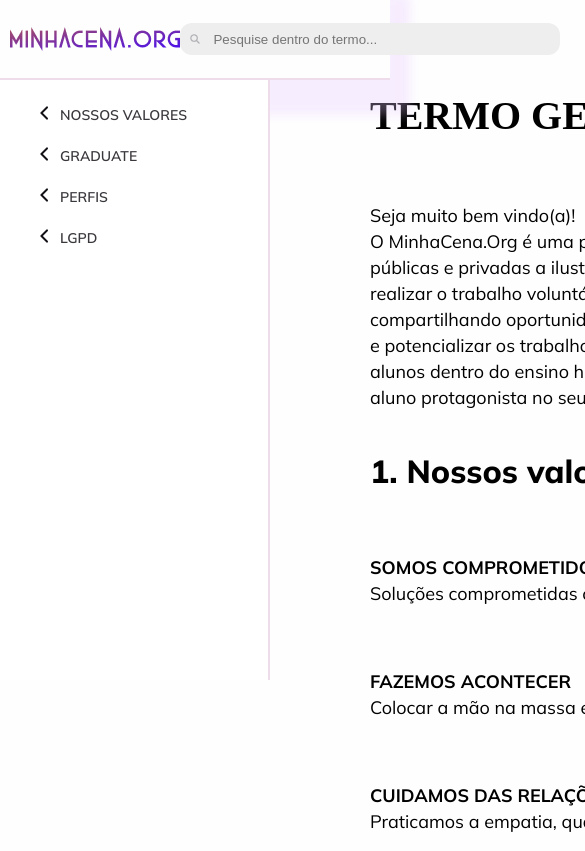
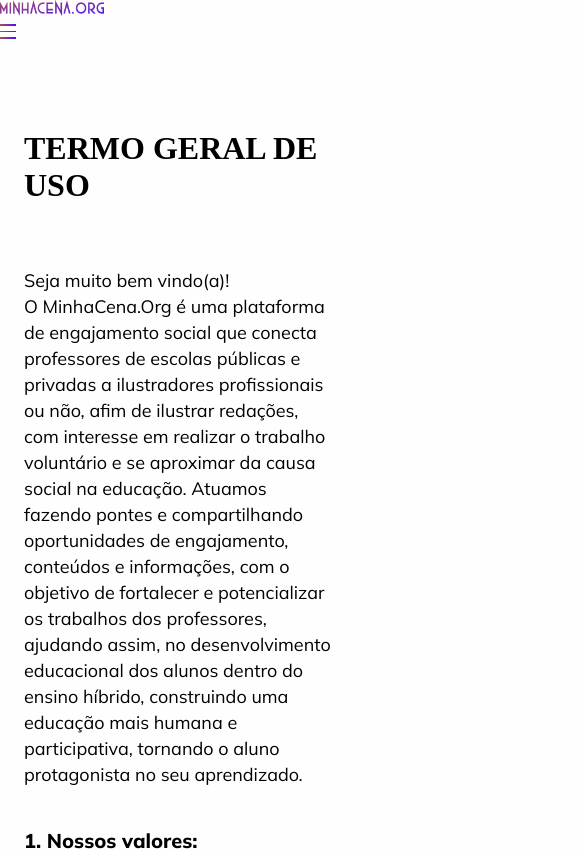
Before and after one commit to MinhaCena/minha-cena-site, a Next.js app: page /terms in a window 390 px wide. Shown: the top 851 px of the page, 585 px wide, since content can reach past the window. Built offline with nearby package versions, Linux system fonts and the light colour scheme.

Commit message:
feat: make the terms of use page responsive
#36

```diff
--- /dev/null
+++ b/src/app/terms/_base.scss
@@ -0,0 +1,133 @@
+.navbar{
+    position: fixed;
+    top: 0;
+    left: 0;
+    width: 100%;
+    height: 80px;
+    padding: 4px 2.5%;
+    background-color: #FEFEFE;
+    display: flex;
+    justify-content: space-between;
+    align-items: center;
+    box-shadow: 0px 15px 10px 20px rgba(229, 197, 254, 0.3);
+    border-bottom: 2px solid;
+    border-color: rgba(239, 220, 235, 1);
+}
+
+.search_box{
+    background-color: #EEEEEF;
+    border-radius: 12px;
+    width: max-content;
+    height: 32px;
+    display: flex;
+    align-items: center;
+    padding-right: 32px;
+    padding-left: 1em;
+}
+
+.search{
+    background-color: #EEEEEF;
+    padding-left: 1em;
+    height: 32px;
+    width: 328px;
+    border: none;
+    outline: none;
+
+}
+
+.sidebar{
+    margin-top: 8em;
+    position: fixed;
+    display: flex;
+    flex-direction: column;
+    align-items: flex-start;
+    width: 270px;
+    height: 600px;
+    background-color: #FFFFFF;
+    border-right: 2px solid;
+    border-color: rgba(239, 220, 235, 1);
+}
+
+.sidebar_box{
+    width: 270px;
+    padding-top: 16px;
+    text-align: left;
+    padding-inline-start: unset;
+    padding-left: 0;
+}
+
+.sidebar_item{
+    width: 200px;
+    height: 40px;
+    display: inline-flex;
+    padding: 0 16px 0 12px;
+    color: #3B383D;
+    text-decoration: none;
+    font-family: 'Mulish';
+    font-style: normal;
+    font-weight: 600;
+    font-size: 14px;
+    line-height: 16px;
+}
+
+.sidebar_icon{
+    display: inline-flex;
+    margin-left: 4em;
+}
+
+.content{
+    background-color: #FEFEFE;
+    padding-left: 25em;
+    padding-top: 1.5em;
+    padding-right: 5em;
+}
+
+.content_box{
+    padding-top: 5em;
+    margin-left: 120px;
+    width: 856px;
+}
+
+.title_principal{
+    font-family: 'Euclid Circular B';
+    font-style: normal;
+    font-weight: 700;
+    font-size: 40px;
+    margin-bottom: 64px;
+}
+
+.title{
+    font-family: 'Mulish';
+    font-style: normal;
+    font-weight: 800;
+    font-size: 32px;
+    margin-bottom: 64px;
+    margin-top: 40px;
+}
+
+.content_text{
+    font-family: 'Mulish';
+    font-style: normal;
+    font-weight: 400;
+    font-size: 18px;
+    line-height: 26px;
+    margin-bottom: 1em;
+}
+
+.content_list{
+    margin-left: 3em;
+}
+
+.content_text_value{
+    width: 25em;
+    font-size: 18px;
+    line-height: 26px;
+}
+
+.icon{
+    display: none;
+}
+
+.menu{
+    display: none;
+}
--- a/src/app/terms/page.tsx
+++ b/src/app/terms/page.tsx
@@ -1,32 +1,136 @@
+"use client"
 import Image from 'next/image'
 import styles from './styles.module.scss'
+import { use, useState } from 'react'
 
 export default function Page(){
+
+    const [isMenuClicked, setMenuclicked] = useState(false);
+
+    const updateMenu = () =>{
+        setMenuclicked(!isMenuClicked);
+    }
+
     return(
         <>
-            <header className={styles.navbar}>
-                <Image src="/img/terms/Vector.png" width={170} height={24} alt='logo'/>
+            <header className={`navbar ${isMenuClicked ? "open" : ""}`}>
+                <Image className={styles.logo} src="/img/terms/Vector.png" width={170} height={24} alt='logo'/>
                 <form className={styles.search_box}>
-                    <Image src="/img/terms/tabler_search.png" width={10.37} height={10.37} alt='search' />
-                    <input className={styles.search} type="search" placeholder="Pesquise dentro do termo..."/>
+                    <Image
+                        src="/img/terms/tabler_search.png"
+                        width={10.37}
+                        height={10.37}
+                        alt='search'
+                    />
+                    <input
+                        className={styles.search}
+                        type="search"
+                        placeholder="Pesquise dentro do termo..."
+                    />
                 </form>
+
+                <div className={styles.icon} onClick={updateMenu}>
+                    <div className={styles.icon_bar}></div>
+                    <div className={styles.icon_bar}></div>
+                    <div className={styles.icon_bar}></div>
+                </div>
             </header>
 
+            {isMenuClicked &&(
+                <div className={styles.menu}>
+                    <div className={styles.menu_box}>
+                        <div className={styles.menu_list}>
+                            <div className={styles.menu_item}>
+                                <Image
+                                    src="/img/terms/VectorNossosValores.png"
+                                    alt='NossosValores'
+                                    width={13.75}
+                                    height={13.75}
+                                />
+                                <a className={styles.menu_link} href='#NossosValores'>Nossos Valores</a>
+                            </div>
+
+                            <div className={styles.menu_item}>
+                                <Image
+                                    src="/img/terms/Gratuidade.png"
+                                    alt='Gratuidade'
+                                    width={13.75}
+                                    height={13.75}
+                                />
+                                <a className={styles.menu_link} href='#Gratuidade'>Gratuidade</a>
+                            </div>
+
+                            <div className={styles.menu_item}>
+                                <Image
+                                    src="/img/terms/Perfis.png"
+                                    alt='Perfis'
+                                    width={13.75}
+                                    height={13.75}
+                                />
+                                <a className={styles.menu_link} href='#Perfis'>Perfis</a>
+                            </div>
+
+                            <div className={styles.menu_item}>
+                                <Image
+                                    src="/img/terms/LGPD.png" alt='LGPD'
+                                    width={13.75}
+                                    height={13.75}
+                                />
+                                <a className={styles.menu_link} href='#LGPD'>LGPD</a>
+                            </div>
+
+                            <div className={styles.menu_vector}></div>
+
+                            <div className={styles.menu_otherlink}>
+                                <a className={styles.menu_link} href='#LGPD'>Voltar</a>
+                            </div>
+
+                            <div className={styles.menu_otherlink}>
+                                <a className={styles.menu_link} href='#LGPD'>Homepage</a>
+                            </div>
+                        </div>
+                    </div>
+                </div>
+            )}
+
             <aside className={styles.sidebar}>
-
-                <ul className={styles.sidebar_box}>
-                    <Image className={styles.sidebar_icon} src="/img/terms/arrow.png" width={8} height={14} alt='link'/>
+                <div className={styles.sidebar_box}>
+                    <Image
+                        className={styles.sidebar_icon}
+                        src="/img/terms/arrow.png"
+                        width={8}
+                        height={14}
+                        alt='link'
+                    />
                     <a className={styles.sidebar_item} href="#NossosValores">NOSSOS VALORES</a>
 
-                    <Image className={styles.sidebar_icon} src="/img/terms/arrow.png" width={8} height={14} alt='link'/>
+                    <Image
+                        className={styles.sidebar_icon}
+                        src="/img/terms/arrow.png"
+                        width={8}
+                        height={14}
+                        alt='link'
+                    />
                     <a className={styles.sidebar_item} href="#Gratuidade">GRADUATE</a>
 
-                    <Image className={styles.sidebar_icon} src="/img/terms/arrow.png" width={8} height={14} alt='link'/>
+                    <Image
+                        className={styles.sidebar_icon}
+                        src="/img/terms/arrow.png"
+                        width={8}
+                        height={14}
+                        alt='link'
+                    />
                     <a className={styles.sidebar_item} href="#Perfis">PERFIS</a>
 
-                    <Image className={styles.sidebar_icon} src="/img/terms/arrow.png" width={8} height={14} alt='link'/>
+                    <Image
+                        className={styles.sidebar_icon}
+                        src="/img/terms/arrow.png"
+                        width={8}
+                        height={14}
+                        alt='link'
+                    />
                     <a className={styles.sidebar_item} href="#LGPD">LGPD</a>
-                </ul>
+                </div>
             </aside>
 
             <div className={styles.content}>
--- a/src/app/terms/styles.module.scss
+++ b/src/app/terms/styles.module.scss
@@ -1,124 +1,207 @@
+@import 'base';
+
+@media screen and (min-width: 1960px){
+
     .navbar{
         position: fixed;
         top: 0;
         left: 0;
         width: 100%;
-    height: 80px;
+        height: 150px;
         padding: 4px 2.5%;
-    background-color: #FEFEFE;
-    display: flex;
-    justify-content: space-between;
-    align-items: center;
-    box-shadow: 0px 15px 10px 20px rgba(229, 197, 254, 0.3);
-    border-bottom: 2px solid;
-    border-color: rgba(239, 220, 235, 1);
+    }
+
+    .search{
+        width: 525px;
+        height: 50px;
+        font-size: 24px;
     }
 
     .search_box{
-    background-color: #EEEEEF;
         border-radius: 12px;
         width: max-content;
-    height: 32px;
-    display: flex;
-    align-items: center;
-    padding-right: 32px;
-    padding-left: 1em;
-}
-
-.search{
-    background-color: #EEEEEF;
-    padding-left: 1em;
-    height: 32px;
-    width: 328px;
-    border: none;
-    outline: none;
+        height: 50px;
     }
 
     .sidebar{
-    margin-top: 8em;
-    position: fixed;
-    display: flex;
-    flex-direction: column;
-    align-items: flex-start;
-    width: 270px;
-    height: 600px;
-    background-color: #FFFFFF;
-    border-right: 2px solid;
-    border-color: rgba(239, 220, 235, 1);
+        margin-top: 15em;
+        width: 400px;
     }
 
     .sidebar_box{
-    width: 270px;
-    padding-top: 16px;
-    text-align: left;
-    padding-inline-start: unset;
+        width: 350px;
+        padding-top: 46px;
+    }
+
+    .sidebar_item{
+        width: 300px;
+        height: 100px;
+        font-size: 29px;
+        line-height: 36px;
+    }
+
+    .title_principal{
+        font-size: 70px;
+    }
+
+    .title{
+        font-size: 65px;
+    }
+
+    .content_text{
+        font-size: 3em;
+        line-height: 60px;
+    }
+
+    .content_box{
+        width: 150em;
+        margin-left: 200px;
+        margin-top: 7em;
+    }
+}
+
+@media screen and (max-width: 1250px){
+
+    .search{
+        width: 228px;
+    }
+
+    .sidebar{
+        width: 160px;
+        height: 100%;
+    }
+
+    .sidebar_box{
+        width: 200px;
+        padding-top: 18px;
+    }
+
+    .sidebar_item{
+        width: 150px;
+        height: 40px;
+        font-size: 12px;
+        line-height: 12px;
+    }
+
+    .sidebar_icon{
+        margin-left: 20px;
+    }
+
+    .content{
+        padding-left: 5.5em;
+    }
+
+    .content_box{
+        width: 60vw;
+    }
+}
+
+@media screen and (max-width: 535px){
+    .sidebar,.search,.search_box{
+        display: none;
+    }
+
+    .navbar{
+        z-index: 2;
+        height: 48px;
+        padding: 4px 3.5%;
+    }
+
+    .logo{
+        width: 104px;
+        height: 16px;
+    }
+
+    .title_principal{
+        font-size: 32px;
+    }
+
+    .title{
+        font-size: 20px;
+    }
+
+    .content{
         padding-left: 0;
     }
 
-.sidebar_item{
-    width: 200px;
-    height: 40px;
-    display: inline-flex;
-    padding: 0 16px 0 12px;
-    color: #3B383D;
-    text-decoration: none;
-    font-family: 'Mulish';
-    font-style: normal;
-    font-weight: 600;
-    font-size: 14px;
-    line-height: 16px;
+    .content_box{
+        margin-left: 24px;
+        width: 312px;
     }
 
-.sidebar_icon{
-    display: inline-flex;
-    margin-left: 4em;
+    .content_list{
+        margin-left: 1em;
     }
 
-.content{
-    background-color: #FEFEFE;
-    padding-left: 25em;
-    padding-top: 1.5em;
-    padding-right: 5em;
+    .icon{
+        display: initial;
+        z-index: 1;
+        cursor: pointer;
+        width: 24px;
     }
 
+    .icon_bar{
+        z-index: 1;
+        width: 16px;
+        height: 1.6px;
+        margin-top: 5px;
+        margin-bottom: 5px;
+        background: linear-gradient(135deg, #A84E61 0%, #470FF4 100%);
+    }
+
+    .menu{
+        z-index: 1;
+        display: inherit;
+        margin-top: 4.6em;
+        position: fixed;
+        width: 100%;
+        height: 307px;
+        background-color: #FEFEFE;
+    }
+
+    .menu_box{
+        width: 214px;
+    }
+
+    .menu_list{
+        width: 214px;
+        height: 248px;
+        margin-left: 15.33px;
+    }
+
+    .menu_item{
+        padding-top: 20px;
+        font-size: 12px;
+
+        .menu_link{
+            height: 16px;
+            padding-left: 11.34px;
+        }
+    }
+
+    .menu_vector{
+        margin-top: 20px;
+        width: 72px;
+        height: .5px;
+        background: linear-gradient(135deg, #EFDCEB 0%, #DACFFC 100%);
+    }
+
+    .menu_otherlink{
+        font-size: 12px;
+        padding-top: 20px;
+        background: linear-gradient(135deg, #A84E61 0%, #470FF4 100%);
+        -webkit-background-clip: text;
+        -webkit-text-fill-color: transparent;
+    }
+}
+
+@media screen and (max-width: 360px){
     .content_box{
-    padding-top: 5em;
-    margin-left: 120px;
-    width: 856px;
+        margin-left: 24px;
+        width: 80vw;
     }
 
     .title_principal{
-    font-family: 'Euclid Circular B';
-    font-style: normal;
-    font-weight: 700;
-    font-size: 40px;
-    margin-bottom: 64px;
+        font-size: 3em;
     }
-
-.title{
-    font-family: 'Mulish';
-    font-style: normal;
-    font-weight: 800;
-    font-size: 32px;
-    margin-bottom: 64px;
-    margin-top: 40px;
 }
-
-.content_text{
-    font-family: 'Mulish';
-    font-style: normal;
-    font-weight: 400;
-    font-size: 18px;
-    line-height: 26px;
-    margin-bottom: 1em;
-}
-
-.content_list{
-    margin-left: 3em;
-}
-
-.content_text_value{
-    width: 25em;
-    font-size: 18px;
-    line-height: 26px;
-}
```
Lines whose indentation alone changed are shown as unchanged.
